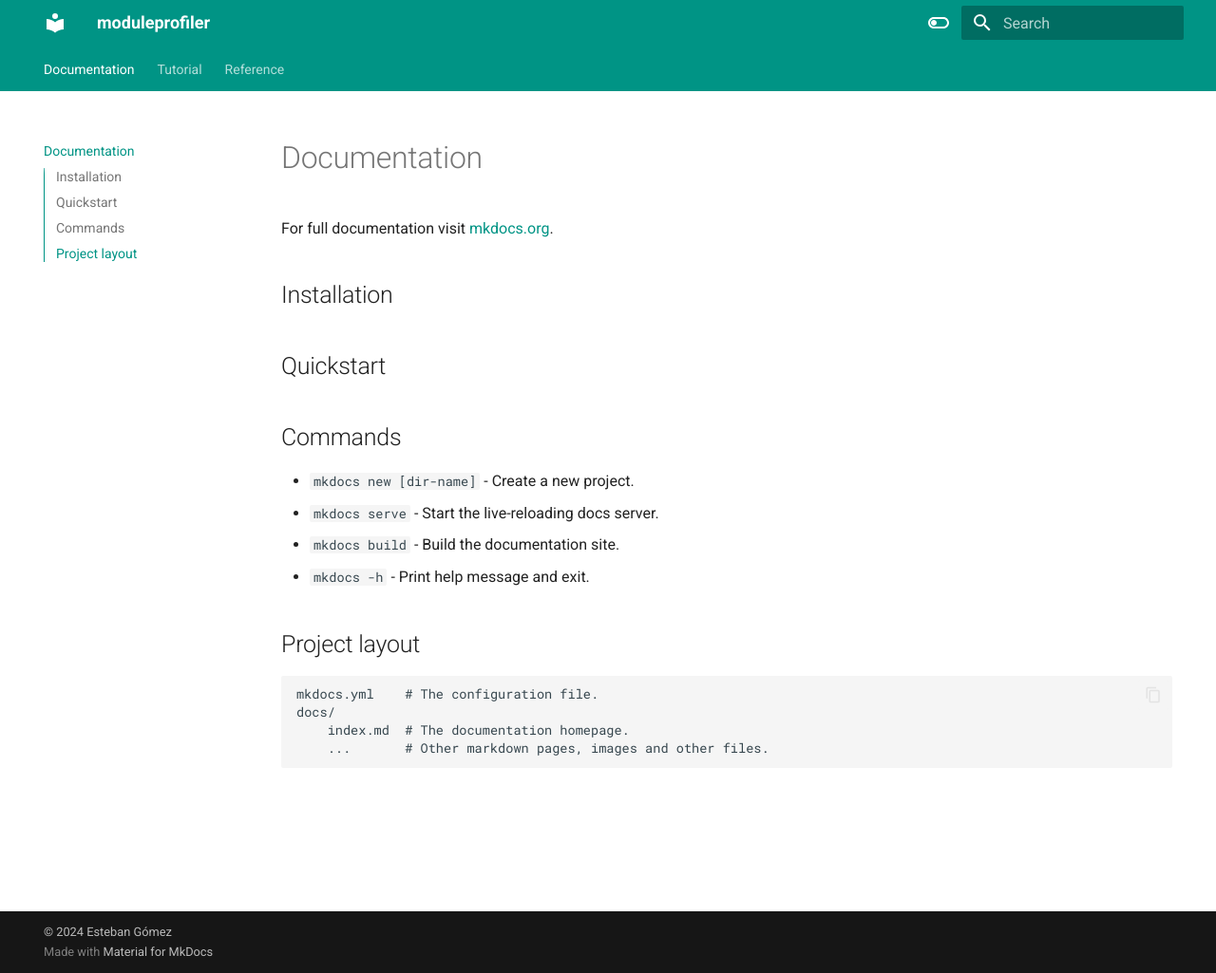
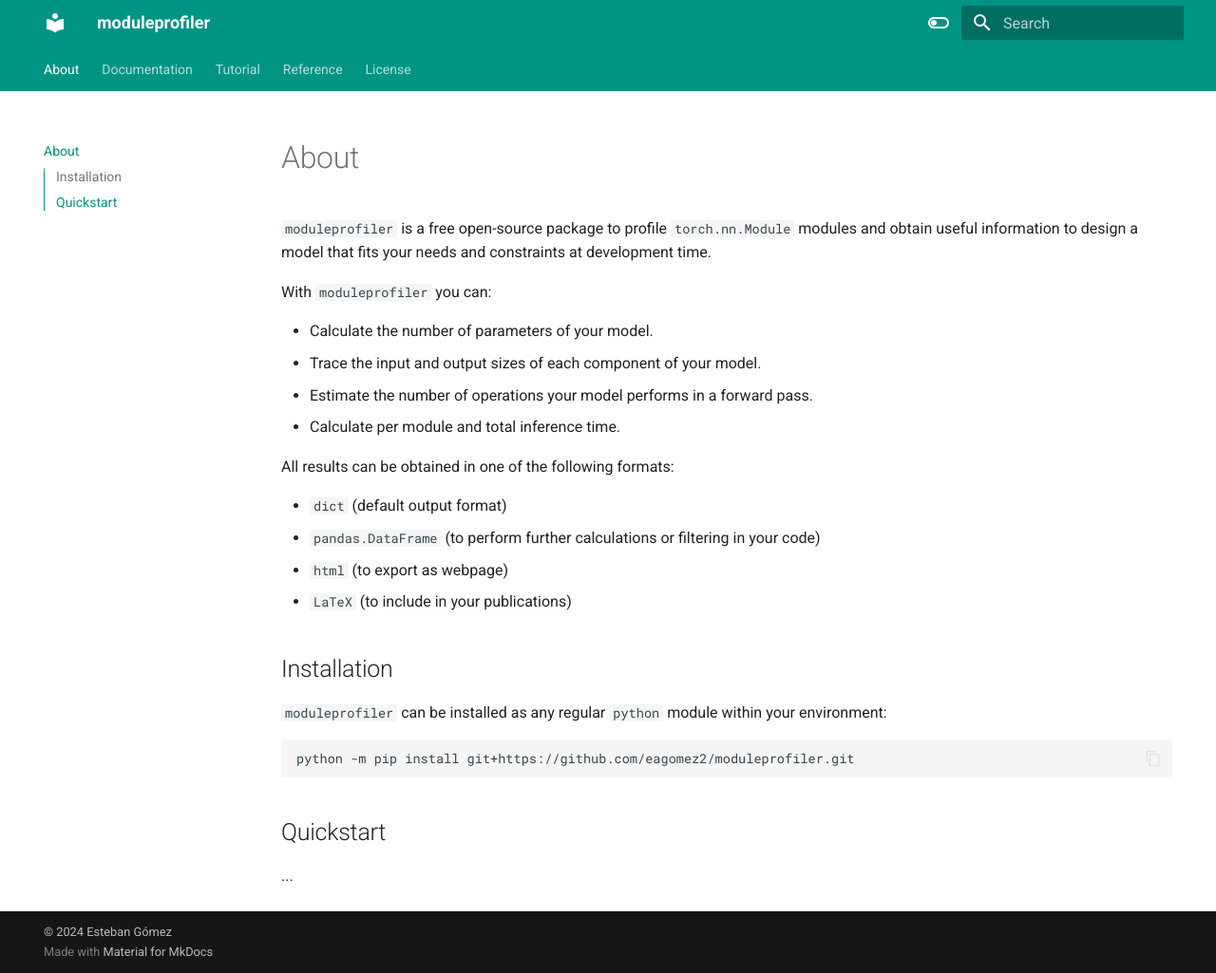
Before and after one commit to eagomez2/moduleprofiler, an MkDocs documentation site: the page built from docs/index.md, in a window 1280 px wide and 1025 px high. Shown: the whole window at 95% size. Built offline with MkDocs 1.6.1 and Material for MkDocs 9.7.7, drawn with Linux system fonts in a browser that asks for light colours.

Commit message:
Refactor docs

````diff
--- a/docs/index.md
+++ b/docs/index.md
@@ -1,21 +1,28 @@
-# Documentation
+# About
 
-For full documentation visit [mkdocs.org](https://www.mkdocs.org).
+`moduleprofiler` is a free open-source package to profile `torch.nn.Module` modules and obtain useful information to design a model that fits your needs and constraints at development time.
+
+With `moduleprofiler` you can:
+
+- Calculate the number of parameters of your model.
+- Trace the input and output sizes of each component of your model.
+- Estimate the number of operations your model performs in a forward pass.
+- Calculate per module and total inference time.
+
+All results can be obtained in one of the following formats:
+
+- `dict` (default output format)
+- `pandas.DataFrame` (to perform further calculations or filtering in your code)
+- `html` (to export as webpage)
+- `LaTeX` (to include in your publications)
 
 ## Installation
 
+`moduleprofiler` can be installed as any regular `python` module within your environment:
+
+```bash
+python -m pip install git+https://github.com/eagomez2/moduleprofiler.git
+```
+
 ## Quickstart
-
-## Commands
-
-* `mkdocs new [dir-name]` - Create a new project.
-* `mkdocs serve` - Start the live-reloading docs server.
-* `mkdocs build` - Build the documentation site.
-* `mkdocs -h` - Print help message and exit.
-
-## Project layout
-
-    mkdocs.yml    # The configuration file.
-    docs/
-        index.md  # The documentation homepage.
-        ...       # Other markdown pages, images and other files.
+...
--- a/mkdocs.yml
+++ b/mkdocs.yml
@@ -1,8 +1,14 @@
 site_name: moduleprofiler
 nav:
-  - Documentation: index.md
+  - About: index.md
+  - Documentation: documentation.md
   - Tutorial: tutorial.md
-  - Reference: reference.md
+  - Reference:
+    - Introduction: reference.md
+    - "Modules":
+      - modules/linear.md
+      - modules/conv1d.md
+  - License: license.md
 copyright: |
   &copy; 2024 <a href="https://www.estebangomez.me" target="_blank">Esteban Gómez</a>
 theme:
@@ -32,6 +38,11 @@ theme:
       primary: teal
       accent: lime
 markdown_extensions:
+  - admonition
+  - pymdownx.details
+  - pymdownx.superfences
+  - pymdownx.tabbed:
+      alternate_style: true
   - pymdownx.highlight:
       anchor_linenums: true
       line_spans: __span
````
Also changed, not shown: docs/documentation.md (added, +2 -0 lines), docs/license.md (added, +21 -0 lines), docs/modules/conv1d.md (added, +1 -0 lines), docs/modules/linear.md (added, +92 -0 lines), docs/reference.md (+9 -2 lines).
